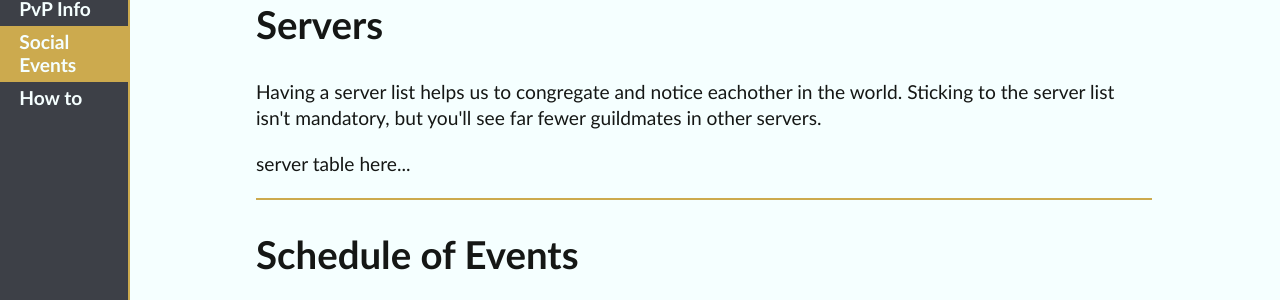
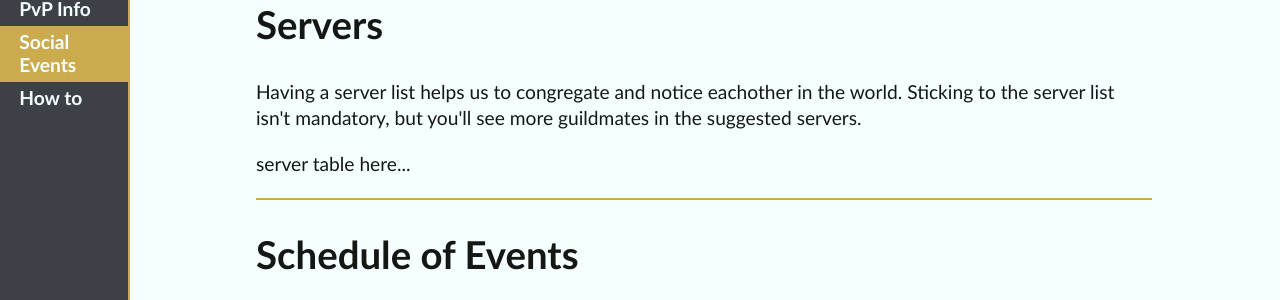
Before and after one commit to ideonella/ideonella.github.io, a Jekyll site: the page built from social.html, in a window 1280 px wide and 900 px high, scrolled down 441 px. Shown: the part 180-480 px from the top of the window. Built offline with Jekyll 4.4.1, drawn with Linux system fonts in a browser that asks for light colours.

Commit message:
Update social.html

```diff
--- a/social.html
+++ b/social.html
@@ -13,7 +13,8 @@ title: Social Events
  if you feel like being prejudice against peoples. Keeping all communication respectful is a critical part of the guild.</p>
 <blockquote>"What's important to me is the fellowship/community factor: of doing activities in game, with like-minded people."<br><p class="signature">- 𝑽𝒊𝒄𝒕𝒐𝒓𝒊𝒂𝑳𝒆𝒆(ꈍᴗꈍ)</p></blockquote>
 <h2 id="servers">Servers</h2>
-<p>Having a server list helps us to congregate and notice eachother in the world. Sticking to the server list isn't mandatory, but you'll see far fewer guildmates in other servers.</p>
+<p>Having a server list helps us to congregate and notice eachother in the world. Sticking to the server list isn't mandatory,
+ but you'll see more guildmates in the suggested servers.</p>
 <p>server table here...</p>
 <hr>
 <h2 id="schedule-of-events">Schedule of Events</h2>
```
